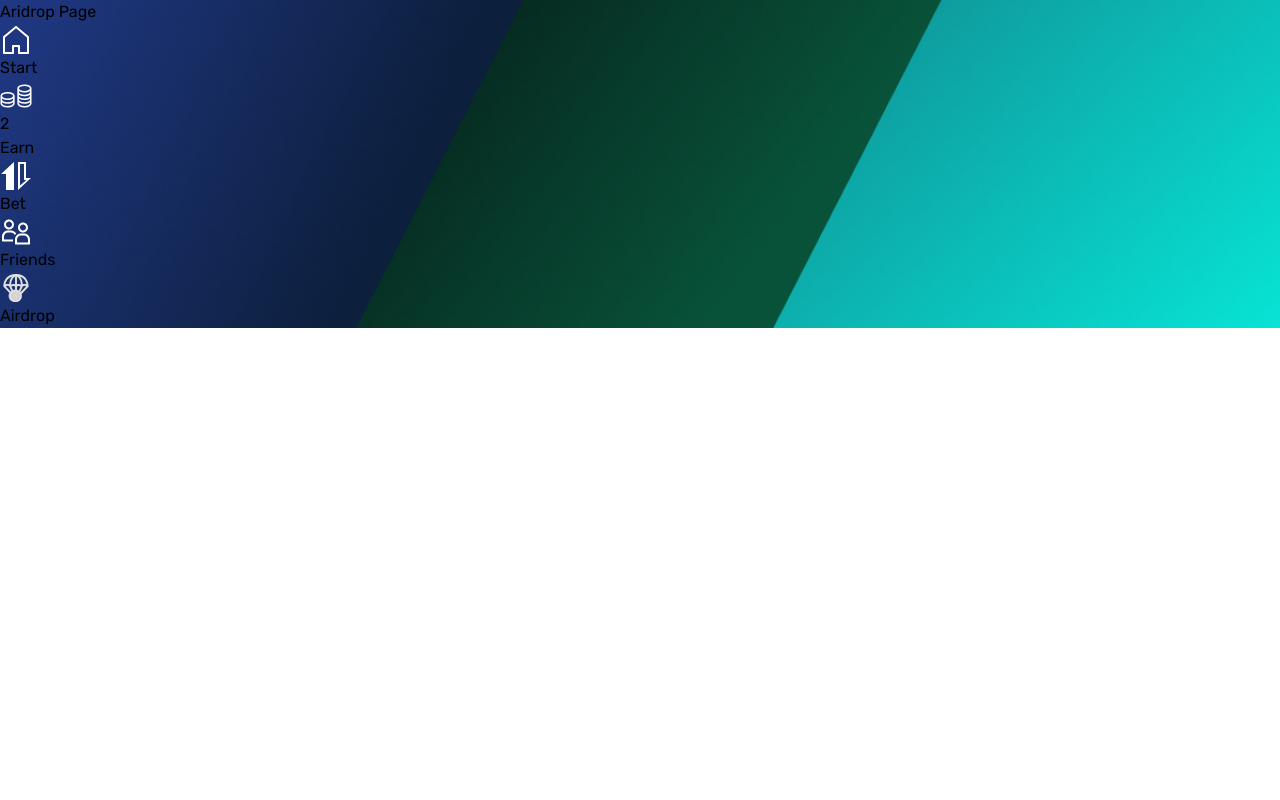
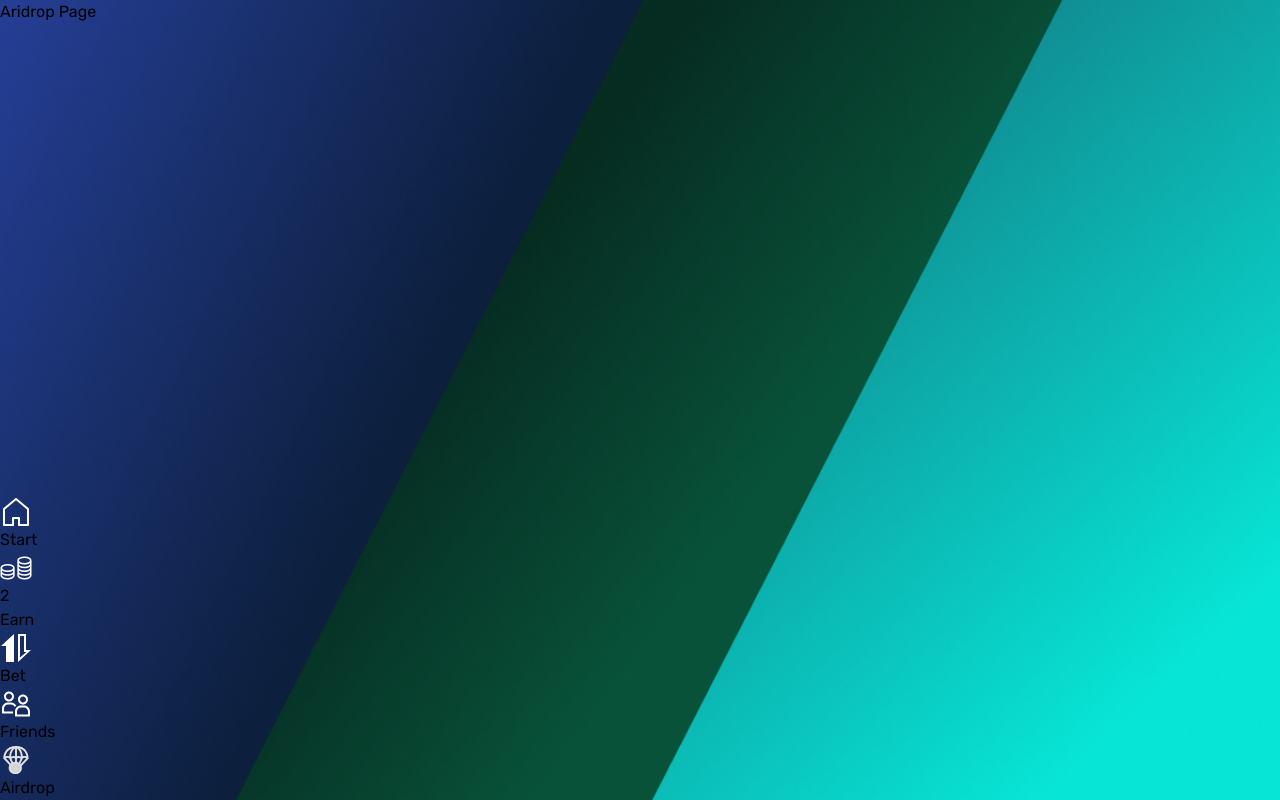
Before and after one commit to wada91/Socdemo, a React (Vite) app: page /airdrop in a window 1280 px wide. Built offline with nearby package versions, Linux system fonts and the light colour scheme.

Commit message:
Add files via upload

```diff
--- a/src/App.css
+++ b/src/App.css
@@ -6,3 +6,19 @@
 .icon-wrapper svg {
   fill: currentColor;
 }
+/* App.css */
+
+/* Ensure the app container takes full height */
+.app-container {
+  height: 100vh;
+  display: flex;
+  flex-direction: column;
+  justify-content: space-between;
+}
+
+/* Make the content scrollable */
+.content-container {
+  flex-grow: 1;
+  overflow-y: auto;
+  padding-bottom: 108px; /* Space for the navbar */
+}
--- a/src/App.tsx
+++ b/src/App.tsx
@@ -13,8 +13,8 @@ import Airdrop from './pages/Airdrop';
 const App: React.FC = () => {
   return (
     <Router>
-      <div className="bg-[#121212] flex flex-col justify-center items-center h-screen relative background">
-        <div className="w-full text-white flex flex-col max-w-xl items-center justify-center flex-grow">
+      <div className="app-container bg-[#121212] flex flex-col items-center min-h-screen background">
+        <div className="content-container flex-grow overflow-y-auto w-full max-w-xl text-white">
           <Routes>
             <Route path="/" element={<Start />} />
             <Route path="/earn" element={<Earn />} />
@@ -24,6 +24,7 @@ const App: React.FC = () => {
           </Routes>
         </div>
 
+        {/* Navbar remains fixed at the bottom */}
         <Navbar />
       </div>
     </Router>
--- a/src/Navbar.tsx
+++ b/src/Navbar.tsx
@@ -9,67 +9,51 @@ import Airdrop from './icons/Airdrop';
 
 const Navbar: React.FC = () => {
   return (
-    <div className="fixed bottom-0 left-0 right-0 bg-[#032016] pb-[33px] pt-[16px] flex h-[108px] justify-center items-center">
-      <div className="flex flex-row items-center justify-between w-11/12">
+    <div className="fixed bottom-0 left-0 right-0 bg-[#032016] pb-[33px] pt-[16px] flex justify-center items-center z-10">
+      <div className="flex flex-row items-center justify-between w-11/12 max-w-xl"> {/* Navbar centered and constrained */}
 
-        <NavLink
-          to="/"
-          end
-          className={({ isActive }: { isActive: boolean }) =>
-            `flex flex-col items-center px-2 sm:px-4 md:px-5 ${isActive ? 'text-[#ffffff]' : 'text-[#b0b0b0]'}`
-          }
-        >
+        <NavLink to="/" end className={({ isActive }) =>
+          `flex flex-col items-center px-2 sm:px-4 md:px-5 ${isActive ? 'text-[#ffffff]' : 'text-[#b0b0b0]'}`
+        }>
           <Home size={32} />
-          <p className="text-sm mt-1">Start</p> {/* Changed to text-sm for 14px */}
+          <p className="text-sm mt-1">Start</p>
         </NavLink>
 
         <div className="border-l border-gray-500 h-[54px] mx-2 sm:mx-3 md:mx-4"></div>
 
-        <NavLink
-          to="/earn"
-          className={({ isActive }: { isActive: boolean }) =>
-            `relative flex flex-col items-center px-2 sm:px-4 md:px-5 ${isActive ? 'text-[#ffffff]' : 'text-[#b0b0b0]'}`
-          }
-        >
+        <NavLink to="/earn" className={({ isActive }) =>
+          `relative flex flex-col items-center px-2 sm:px-4 md:px-5 ${isActive ? 'text-[#ffffff]' : 'text-[#b0b0b0]'}`
+        }>
           <Coin size={32} />
           <span className="absolute top-[-2px] right-[-2px] bg-blue-500 text-xs rounded-full w-5 h-5 flex items-center justify-center text-[#ffffff]">2</span>
-          <p className="text-sm mt-1">Earn</p> {/* Changed to text-sm for 14px */}
+          <p className="text-sm mt-1">Earn</p>
         </NavLink>
 
         <div className="border-l border-gray-500 h-[54px] mx-2 sm:mx-3 md:mx-4"></div>
 
-        <NavLink
-          to="/bet"
-          className={({ isActive }: { isActive: boolean }) =>
-            `flex flex-col items-center px-2 sm:px-4 md:px-5 ${isActive ? 'text-[#ffffff]' : 'text-[#b0b0b0]'}`
-          }
-        >
+        <NavLink to="/bet" className={({ isActive }) =>
+          `flex flex-col items-center px-2 sm:px-4 md:px-5 ${isActive ? 'text-[#ffffff]' : 'text-[#b0b0b0]'}`
+        }>
           <Bet size={32} />
-          <p className="text-sm mt-1">Bet</p> {/* Changed to text-sm for 14px */}
+          <p className="text-sm mt-1">Bet</p>
         </NavLink>
 
         <div className="border-l border-gray-500 h-[54px] mx-2 sm:mx-3 md:mx-4"></div>
 
-        <NavLink
-          to="/friends"
-          className={({ isActive }: { isActive: boolean }) =>
-            `flex flex-col items-center px-2 sm:px-4 md:px-5 ${isActive ? 'text-[#ffffff]' : 'text-[#b0b0b0]'}`
-          }
-        >
+        <NavLink to="/friends" className={({ isActive }) =>
+          `flex flex-col items-center px-2 sm:px-4 md:px-5 ${isActive ? 'text-[#ffffff]' : 'text-[#b0b0b0]'}`
+        }>
           <Friend size={32} />
-          <p className="text-sm mt-1">Friends</p> {/* Changed to text-sm for 14px */}
+          <p className="text-sm mt-1">Friends</p>
         </NavLink>
 
         <div className="border-l border-gray-500 h-[54px] mx-2 sm:mx-3 md:mx-4"></div>
 
-        <NavLink
-          to="/airdrop"
-          className={({ isActive }: { isActive: boolean }) =>
-            `flex flex-col items-center px-2 sm:px-4 md:px-5 ${isActive ? 'text-[#ffffff]' : 'text-[#b0b0b0]'}`
-          }
-        >
+        <NavLink to="/airdrop" className={({ isActive }) =>
+          `flex flex-col items-center px-2 sm:px-4 md:px-5 ${isActive ? 'text-[#ffffff]' : 'text-[#b0b0b0]'}`
+        }>
           <Airdrop size={32} />
-          <p className="text-sm mt-1">Airdrop</p> {/* Changed to text-sm for 14px */}
+          <p className="text-sm mt-1">Airdrop</p>
         </NavLink>
 
       </div>
--- a/src/pages/StartPage.css
+++ b/src/pages/StartPage.css
@@ -93,6 +93,7 @@ button {
 .chart-section {
   width: 100%;
   height: 200px;
+  margin-left: -48px;
   margin-bottom: 32px;
 }
 
@@ -222,8 +223,8 @@ button {
 
 .slider::-webkit-slider-thumb {
   appearance: none;
-  width: 160px;
-  height: 160px;
+  width: 16px;
+  height: 16px;
   background: #ffffff;
   border-radius: 50%;
   cursor: pointer;
@@ -231,8 +232,8 @@ button {
 }
 
 .slider::-moz-range-thumb {
-  width: 160px;
-  height: 160px;
+  width: 16px;
+  height: 16px;
   background: #ffffff;
   border-radius: 50%;
   cursor: pointer;
```
